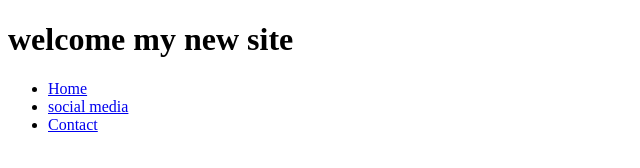
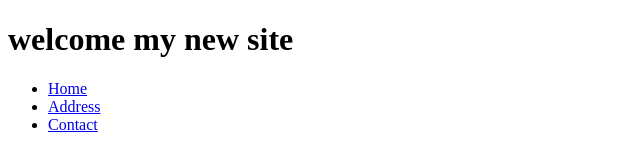
Before and after one commit to viktoriamaisiuk-spec/exam-project, a plain HTML site: page index.html in a window 1280 px wide. Shown: the full height of the page, 0-640 px from the left. Drawn offline with Linux system fonts and the light colour scheme.

Commit message:
Add Address navigation

```diff
--- a/index.html
+++ b/index.html
@@ -11,7 +11,7 @@
     <nav>
         <ul>
             <li><a href="#">Home</a></li>
-            <li><a href="#">social media</a></li>
+            <li><a href="#">Address</a></li>
             <li><a href="#">Contact</a></li>
         </ul>
     </nav>
```
